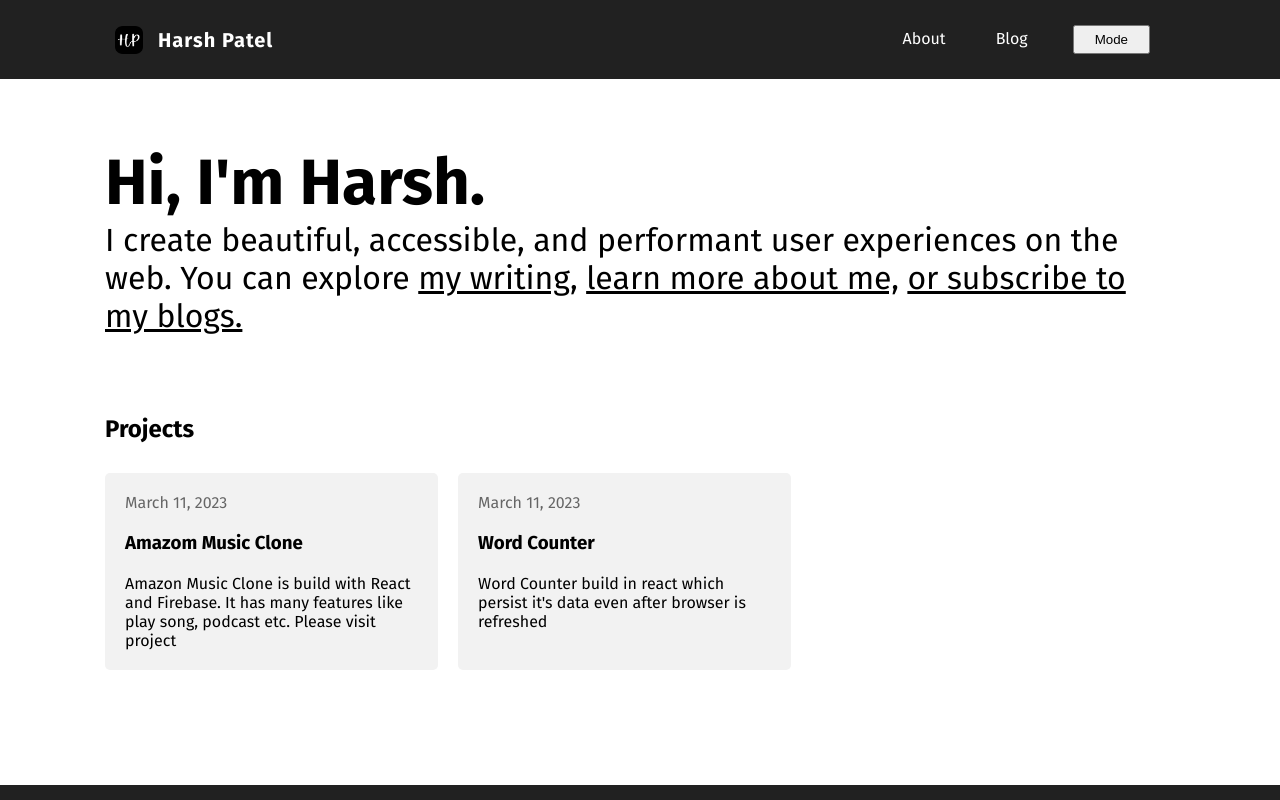
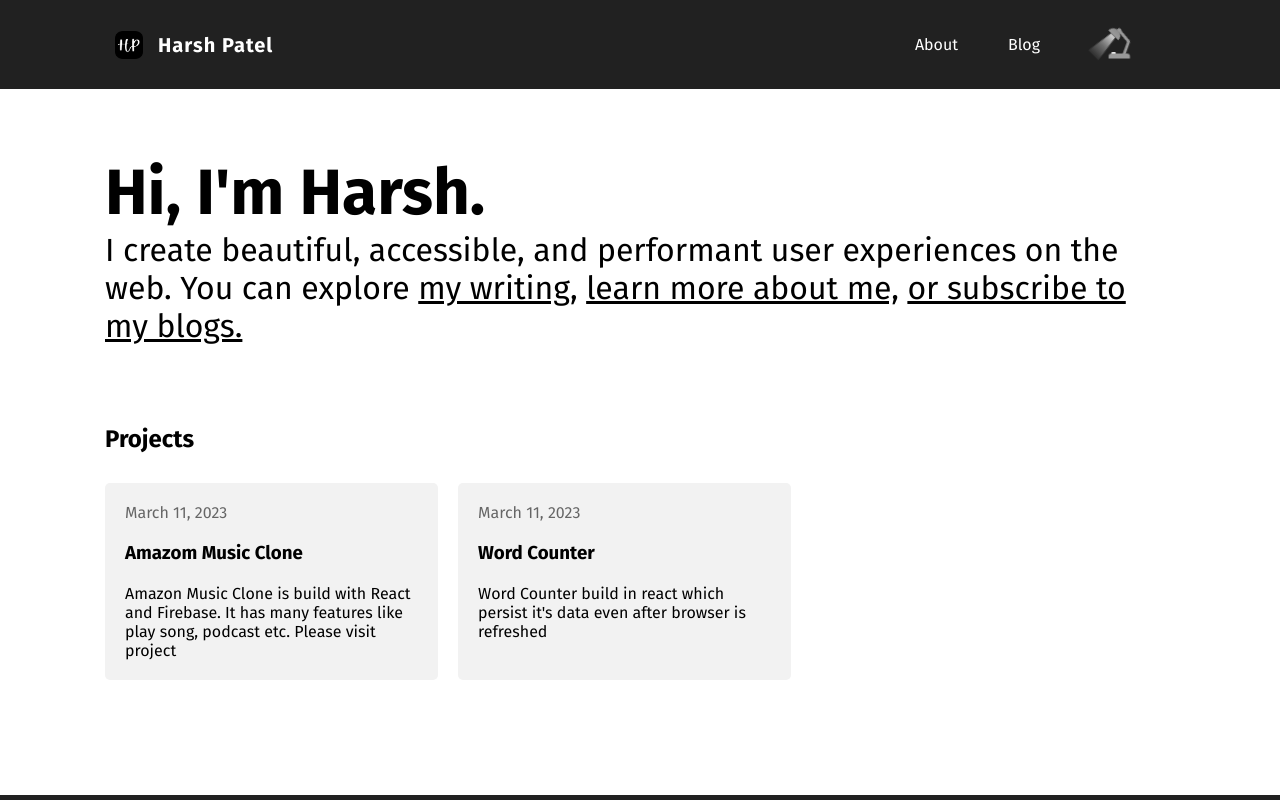
Before and after one commit to iharshspatel/Portfolio-with-Sanity, a React (Vite) app: page / in a window 1280 px wide. Shown: the top 800 px of the page. Built offline with nearby package versions, Linux system fonts and the light colour scheme; no server answers.

Commit message:
HP:005 - Light-Night Mode Lamp Added

```diff
--- a/components/Header/NavItems/NavItems.js
+++ b/components/Header/NavItems/NavItems.js
@@ -1,5 +1,6 @@
 import React from 'react'
 import themeToggler from '../../../utils/themeToggler'
+import Lamp from '../../Lamp/Lamp'
 import NavItem from '../NavItem/NavItem'
 import Styles from './NavItems.module.css'
 
@@ -9,7 +10,7 @@ function NavItems() {
     <div className={Styles.navItems}>
     <NavItem route="about" routeName="About"/>
     <NavItem route="blog" routeName="Blog"/>
-    <button onClick={themeToggler} className={Styles.themeButton}>Mode</button>
+    <Lamp/>
     </div>
     </>
   )
--- a/components/Header/NavItems/NavItems.module.css
+++ b/components/Header/NavItems/NavItems.module.css
@@ -1,5 +1,7 @@
 .navItems{
     font-family: var(--ff-body);
+    display: flex;
+    justify-content: center;
 }
 
 .themeButton{
--- /dev/null
+++ b/components/Lamp/Lamp.js
@@ -0,0 +1,15 @@
+import React from 'react'
+import themeToggler from '../../utils/themeToggler'
+import Styles from './Lamp.module.css'
+
+const Lamp = () => {
+  return (
+    <button onClick={themeToggler} id="theme-toggle" className={Styles.lamp} aria-label="Enable dark mode theme" aria-pressed="true" type="button">
+      <span class={Styles.lampBase}></span>
+      <span class={Styles.lampNeck}></span>
+      <span class={Styles.lampHead}></span>
+    </button>
+  )
+}
+
+export default Lamp
--- /dev/null
+++ b/components/Lamp/Lamp.module.css
@@ -0,0 +1,100 @@
+.lamp {
+    --lamp-lightness: 60%;
+    --lamp-color: hsl(0deg 0% var(--lamp-lightness));
+    --outline-offset: var(--sp--3);
+    --outline-color: white;
+    flex-shrink: 0;
+    width: 45px;
+    height: 45px;
+    background-color: rgba(0,0,0,0);
+    position: relative;
+    transform: scale(0.711);
+    border: none;
+    cursor: pointer;
+    margin: 0px 30px;
+}
+
+.lampBase{
+    position: absolute;
+    bottom: 0;
+    right: 5px;
+    width: 30px;
+    height: 7px;
+    background-color: var(--lamp-color);
+    border-radius: 4px 4px 0 0;
+    transform-style: preserve-3d;
+}
+.lampBase::after {
+    content: "";
+    position: absolute;
+    transform: translateZ(-1px);
+    width: 6px;
+    height: 6px;
+    top: -2px;
+    left: 4px;
+    border-radius: 1px 1px 0 0;
+    background-color: #fff;
+}
+
+
+.lampNeck {
+    width: 4px;
+    height: 20px;
+    background-color: var(--lamp-color);
+    position: absolute;
+    transform: rotate(20deg);
+    right: 8px;
+    bottom: 5px;
+}
+
+.lampNeck::after {
+    content: "";
+    background-color: var(--lamp-color);
+    width: 4px;
+    height: 20px;
+    position: absolute;
+    transform: rotate(-60deg);
+    left: -8px;
+    top: -14px;
+}
+
+.lampHead{
+--lamp-color-light: hsl(0deg 0% calc(var(--lamp-lightness) - 5%));
+    width: 20px;
+    height: 10px;
+    background-image: linear-gradient(to bottom, var(--lamp-color-light) 5%, var(--lamp-color) 90%, var(--lamp-color-light) 5%);
+    border-radius: 100px 100px 0 0;
+    transform: rotate(45deg);
+    position: absolute;
+    left: 10px;
+    top: 4px;
+    transform-style: preserve-3d;
+}
+
+.lampHead::before {
+    content: "";
+    display: block;
+    position: absolute;
+    width: 6px;
+    height: 6px;
+    background-color: var(--lamp-color);
+    border-radius: 50%;
+    right: 6px;
+    top: -4px;
+    transform: translateZ(-1px);
+}
+
+.lampHead::after {
+    content: "";
+    position: absolute;
+    width: 20px;
+    height: 40px;
+    background: linear-gradient(rgba(255, 255, 255, 0.8), rgba(255, 255, 255, 0.35), rgba(255, 255, 255, 0.05));
+    clip-path: polygon(30% 0, 70% 0, 100% 100%, 0 100%);
+    right: 0;
+    top: 10px;
+}
+
+[data-theme=dark] .lampHead::after {
+    background: rgba(0,0,0,0);
+}
```
